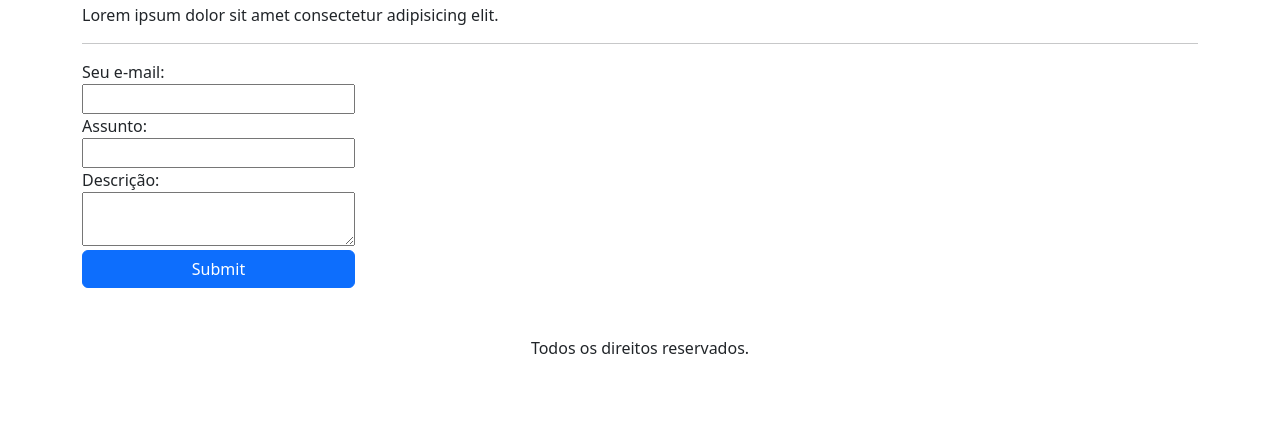
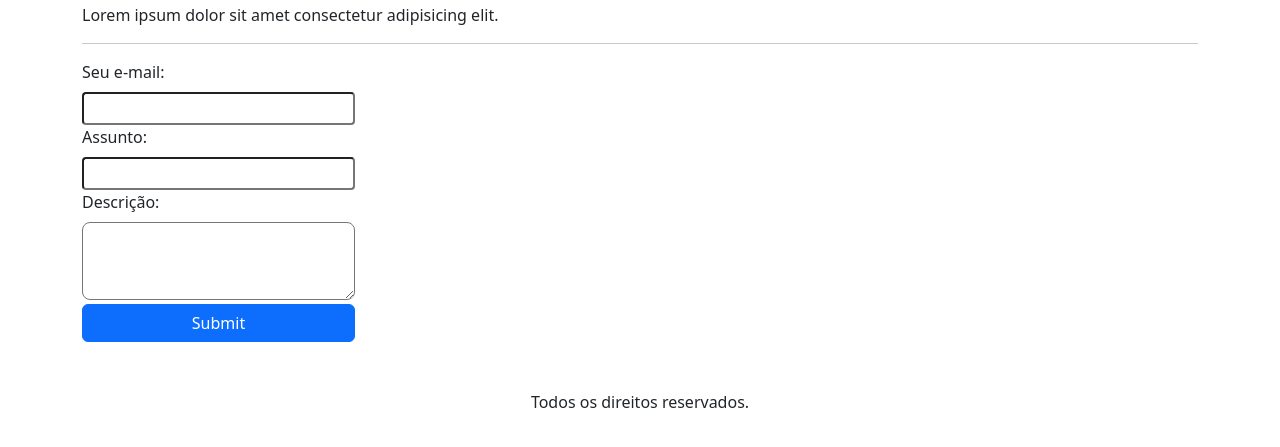
Before and after one commit to hiGuigo/atividade-design-digital, a plain HTML site: page contact.html in a window 1280 px wide. Shown: the part 165-612 px from the top of the page. Drawn offline with nearby package versions, Linux system fonts and the light colour scheme.

Commit message:
fix: layout form

```diff
--- a/contact.html
+++ b/contact.html
@@ -28,12 +28,12 @@
     <hr />
 
     <form class="container" action="">
-      <label class="row col-3" for="">Seu e-mail:</label>
-      <input class="row col-3" />
-      <label class="row col-3" for="">Assunto:</label>
-      <input class="row col-3" />
-      <label class="row col-3" for="">Descrição:</label>
-      <textarea class="row col-3"></textarea>
+      <label class="form-label row" for="">Seu e-mail:</label>
+      <input class="form-control-sm row col-3" />
+      <label class="form-label row" for="">Assunto:</label>
+      <input class="form-control-sm row col-3" />
+      <label class="form-label row" for="">Descrição:</label>
+      <textarea class="form-control-lg row col-3"></textarea>
       <input type="submit" class="btn btn-primary row col-3 mt-1" />
     </form>
     <footer class="text-center m-5">Todos os direitos reservados.</footer>
```
